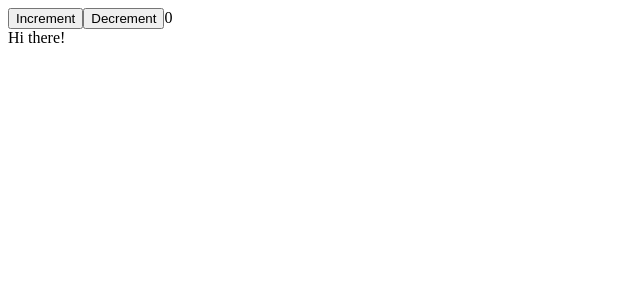
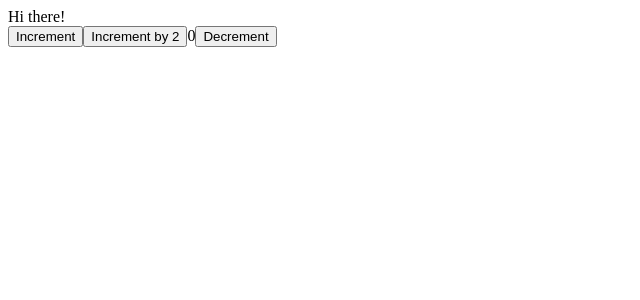
Before and after one commit to backpackerhh/typescript-course-react-redux, a React (Create React App) app: page / in a window 1280 px wide. Shown: the top 300 px of the page, without its empty margins (0-640 px from the left). Built offline with nearby package versions, Linux system fonts and the light colour scheme.

Commit message:
Adapt existing counter example to Redux
References:

* https://redux-toolkit.js.org/tutorials/quick-start

```diff
--- /dev/null
+++ b/src/components/App.tsx
@@ -0,0 +1,14 @@
+import { Counter } from "./Counter";
+
+interface AppProps {
+  greet: string;
+}
+
+export const App: React.FC<AppProps> = ({ greet }) => {
+  return (
+    <div>
+      {greet}
+      <Counter />
+    </div>
+  );
+};
--- /dev/null
+++ b/src/components/Counter.tsx
@@ -0,0 +1,23 @@
+import { useSelector, useDispatch } from "react-redux";
+import { increment, incrementByAmount, decrement } from "../slices/counterSlice";
+import { RootState } from "../store";
+
+export const Counter: React.FC = () => {
+  const count = useSelector((state: RootState) => state.counter.value);
+  const dispatch = useDispatch();
+
+  return (
+    <div>
+      <button aria-label="Increment value" onClick={() => dispatch(increment())}>
+        Increment
+      </button>
+      <button aria-label="Increment value by 2" onClick={() => dispatch(incrementByAmount(2))}>
+        Increment by 2
+      </button>
+      <span>{count}</span>
+      <button aria-label="Decrement value" onClick={() => dispatch(decrement())}>
+        Decrement
+      </button>
+    </div>
+  );
+};
--- a/src/index.tsx
+++ b/src/index.tsx
@@ -1,32 +1,13 @@
-import { useState } from "react";
 import { createRoot } from "react-dom/client";
-
-interface AppProps {
-  greet: string;
-}
-
-const App: React.FC<AppProps> = ({ greet }) => {
-  const [counter, setCounter] = useState(0);
-
-  const onIncrement = (): void => {
-    setCounter((prevCounter) => prevCounter + 1);
-  };
-
-  const onDecrement = (): void => {
-    setCounter((prevCounter) => prevCounter - 1);
-  };
-
-  return (
-    <div>
-      <button onClick={onIncrement}>Increment</button>
-      <button onClick={onDecrement}>Decrement</button>
-      {counter}
-
-      <div>{greet}</div>
-    </div>
-  );
-};
+import { Provider } from "react-redux";
+import { store } from "./store";
+import { App } from "./components/App";
 
 const container = document.getElementById("root");
 const root = createRoot(container!);
-root.render(<App greet="Hi there!" />);
+
+root.render(
+  <Provider store={store}>
+    <App greet="Hi there!" />
+  </Provider>
+);
--- /dev/null
+++ b/src/slices/counterSlice.ts
@@ -0,0 +1,35 @@
+import { createSlice } from "@reduxjs/toolkit";
+import type { PayloadAction } from "@reduxjs/toolkit";
+
+export interface CounterState {
+  value: number;
+}
+
+const initialState: CounterState = {
+  value: 0,
+};
+
+export const counterSlice = createSlice({
+  name: "counter",
+  initialState,
+  reducers: {
+    increment: (state) => {
+      // Redux Toolkit allows us to write "mutating" logic in reducers. It
+      // doesn't actually mutate the state because it uses the Immer library,
+      // which detects changes to a "draft state" and produces a brand new
+      // immutable state based off those changes
+      state.value += 1;
+    },
+    decrement: (state) => {
+      state.value -= 1;
+    },
+    incrementByAmount: (state, action: PayloadAction<number>) => {
+      state.value += action.payload;
+    },
+  },
+});
+
+// Action creators are generated for each case reducer function
+export const { increment, decrement, incrementByAmount } = counterSlice.actions;
+
+export default counterSlice.reducer;
--- /dev/null
+++ b/src/store.ts
@@ -0,0 +1,10 @@
+import { configureStore } from "@reduxjs/toolkit";
+import counterReducer from "./slices/counterSlice";
+
+export const store = configureStore({
+  reducer: { counter: counterReducer },
+});
+
+export type RootState = ReturnType<typeof store.getState>;
+
+export type AppDispatch = typeof store.dispatch;
```
